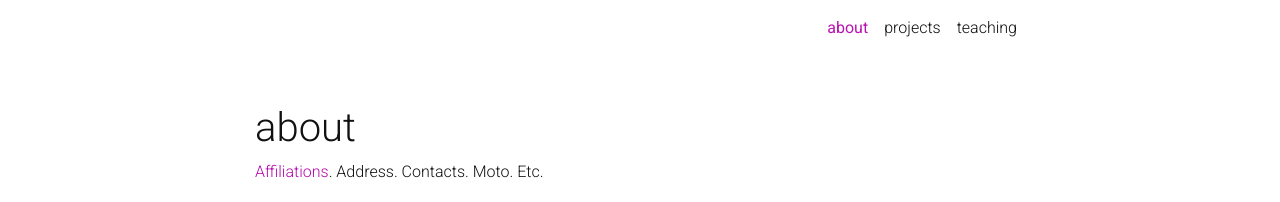
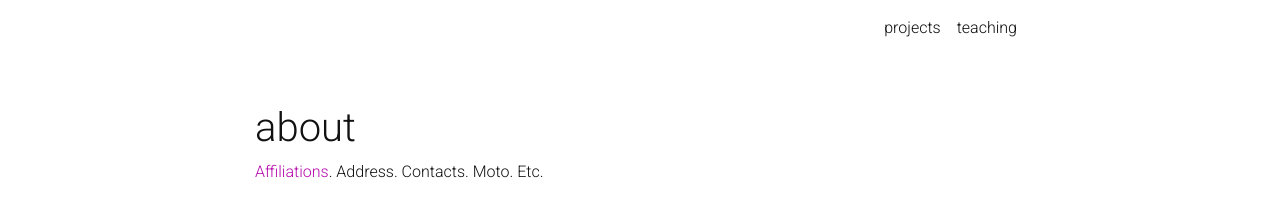
Before and after one commit to Scimatica-Labs/cicadadesign.in, a Jekyll site: the page built from _pages/about.md, in a window 1280 px wide. Shown: the top 202 px of the page. Built offline with Jekyll 4.4.1, drawn with Linux system fonts in a browser that asks for light colours; nearby versions of some CDN libraries; a style sheet for code colours, icons or effects is not loaded.

Commit message:
Update header.html

```diff
--- a/_includes/header.html
+++ b/_includes/header.html
@@ -31,7 +31,7 @@
       <div class="collapse navbar-collapse text-right" id="navbarNav">
         <ul class="navbar-nav ml-auto flex-nowrap">
           <!-- About -->
-          <li class="nav-item {% if page.title == 'about' %}active{% endif %}">
+          <!--<li class="nav-item {% if page.title == 'about' %}active{% endif %}">
             <a class="nav-link" href="{{ '/' | relative_url }}">
               about
               {% if page.title == "about" %}
@@ -39,9 +39,9 @@
               {% endif %}
             </a>
           </li>
-          {% if site.blog_name %}
+          {% if site.blog_name %}-->
           <!-- Blog -->
-          <li class="nav-item {% if page.url contains 'blog' %}active{% endif %}">
+          <!--<li class="nav-item {% if page.url contains 'blog' %}active{% endif %}">
             <a class="nav-link" href="{{ '/blog/' | relative_url }}">
               blog
               {% if page.title == "blog" %}
@@ -49,7 +49,7 @@
               {% endif %}
             </a>
           </li>
-          {% endif %}
+          {% endif %}-->
           <!-- Other pages -->
           {% assign sorted_pages = site.pages | sort: "title" %}
           {% for p in sorted_pages %}
```
